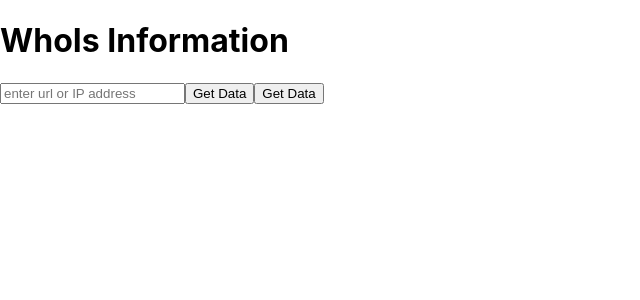
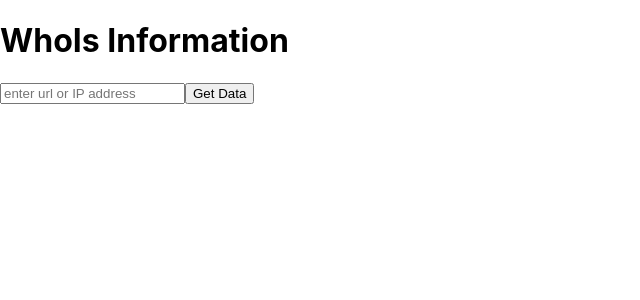
Before and after one commit to massdefect23/WhoIs, a React (Create React App) app in the folder frontend/: page / in a window 1280 px wide. Shown: the top 300 px of the page, without its empty margins (0-640 px from the left). Built offline with nearby package versions, Linux system fonts and the light colour scheme.

Commit message:
frontend fix

```diff
--- a/frontend/src/App.tsx
+++ b/frontend/src/App.tsx
@@ -4,7 +4,9 @@ function App() {
     const [domain, setDomain] = useState('');
     const [data, setData] = useState('');
 
-
+    const handleInput = (event: React.ChangeEvent<HTMLInputElement>) => {
+      setDomain(event.target.value);
+    };
 
     const handleSubmit = async () => {
         try {
@@ -26,9 +28,11 @@ function App() {
             <h1>WhoIs Information</h1>
             <input
             placeholder='enter url or IP address'
+            value={domain}
+            onChange={handleInput}
             ></input>
             <button onClick={handleSubmit}>Get Data</button>
-            <button onClick={handleSubmit}>Get Data</button>
+            {data && <pre>{data}</pre>}
         </div>
     )
 
```
